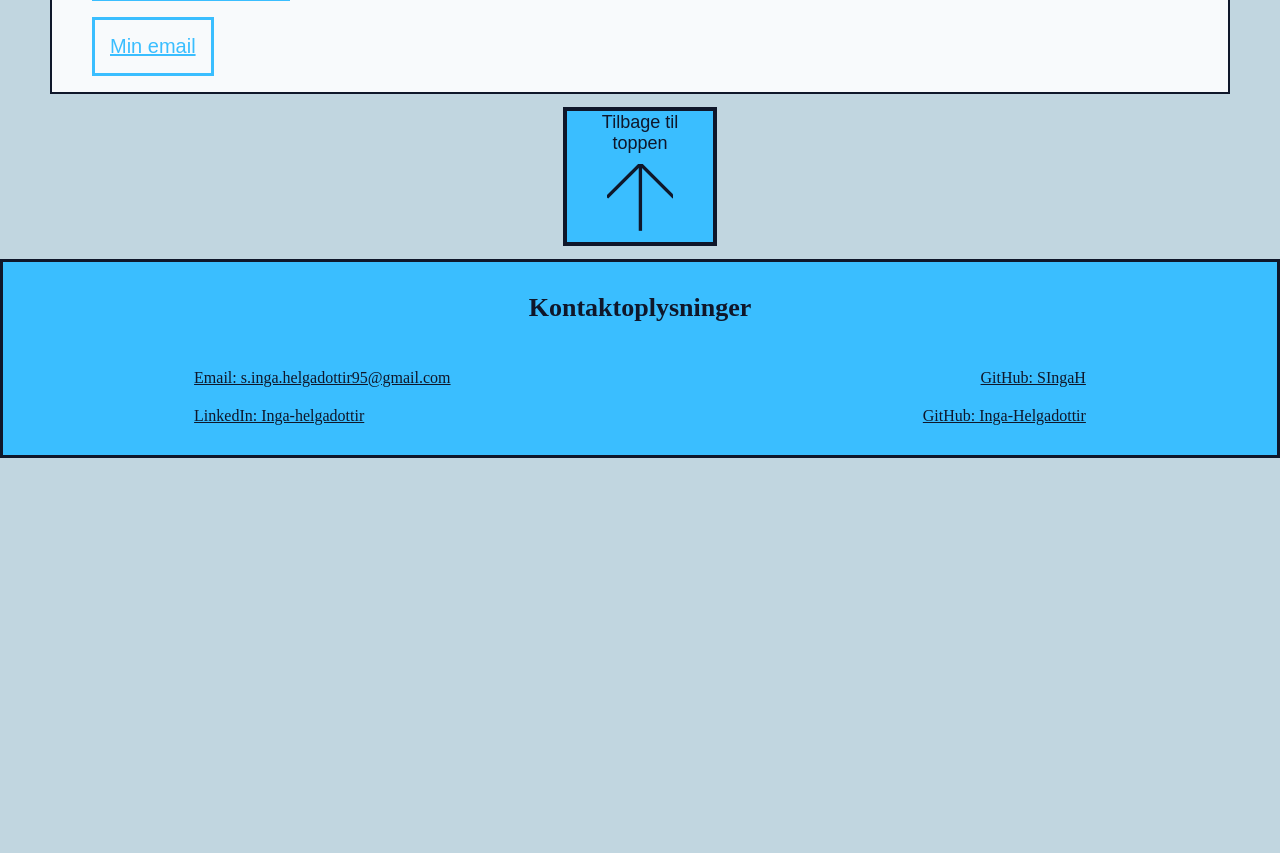
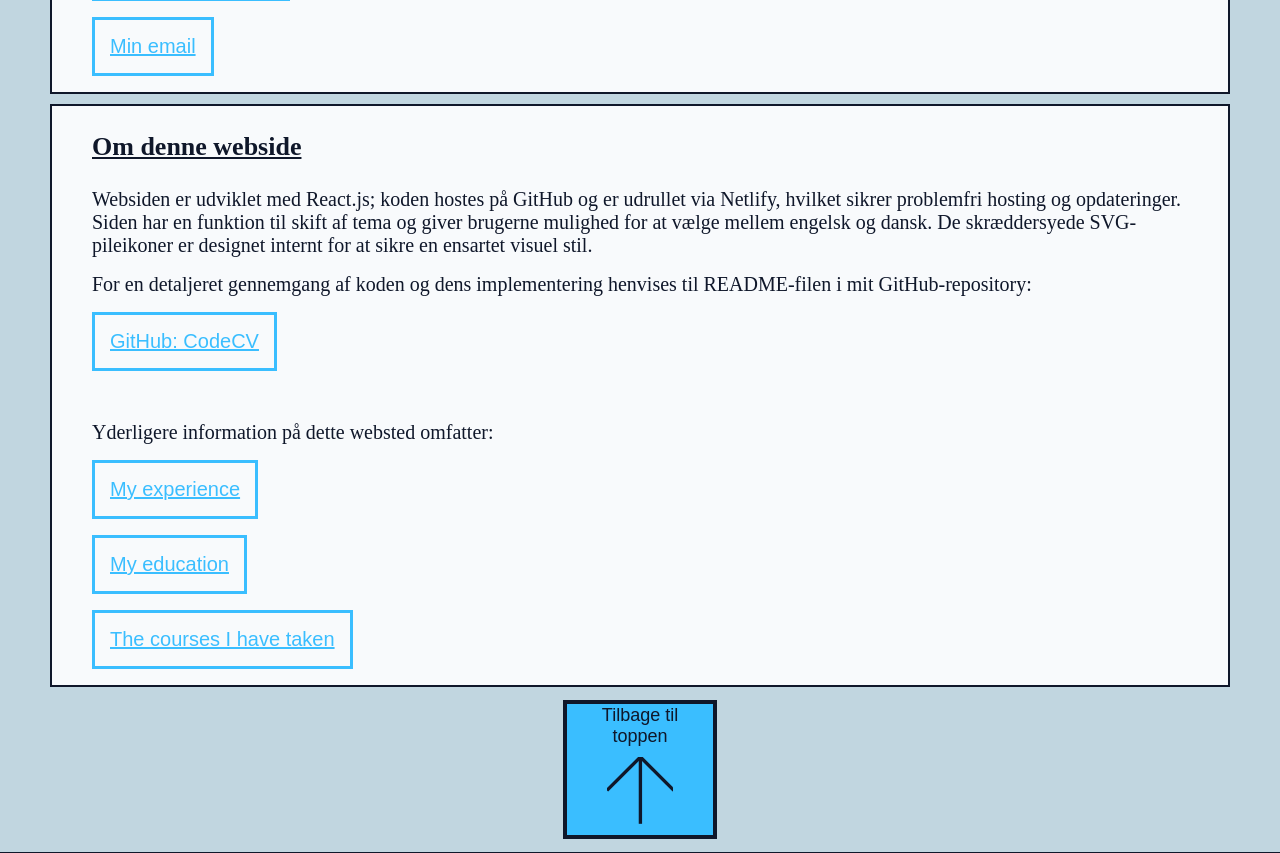
Before and after one commit to Inga-Helgadottir/CodeCV, a React (Create React App) app: page / in a window 1280 px wide. Shown: the part 1479-2332 px from the top of the page. Before the commit the page ends 1940 px from the top, so only its background shows below. Built offline with nearby package versions, Linux system fonts and the light colour scheme.

Commit message:
Added text for about this website

```diff
--- a/src/Text/Dansk.jsx
+++ b/src/Text/Dansk.jsx
@@ -72,6 +72,25 @@ export const AboutMeHeadingAndParagraph_dk = [
         text={"Min email"}
         target={"_blank"}
       />,
+    ],
+  },
+  {
+    location: "Om denne webside",
+    position: "",
+    date: "",
+    paragraphs: [
+      "Websiden er udviklet med React.js; koden hostes på GitHub og er udrullet via Netlify, hvilket sikrer problemfri hosting og opdateringer. Siden har en funktion til skift af tema og giver brugerne mulighed for at vælge mellem engelsk og dansk. De skræddersyede SVG-pileikoner er designet internt for at sikre en ensartet visuel stil.",
+      "For en detaljeret gennemgang af koden og dens implementering henvises til README-filen i mit GitHub-repository:",
+      <LinkButton
+        link={"https://github.com/Inga-Helgadottir/CodeCV"}
+        text={"GitHub: CodeCV"}
+        target={"_blank"}
+      />,
+      "",
+      "Yderligere information på dette websted omfatter:",
+      <LinkButton link={"/Experience"} text={"My experience"} />,
+      <LinkButton link={"/Education"} text={"My education"} />,
+      <LinkButton link={"/Courses"} text={"The courses I have taken"} />,
     ],
   },
 ];
--- a/src/Text/English.jsx
+++ b/src/Text/English.jsx
@@ -56,11 +56,6 @@ export const AboutMeHeadingAndParagraph_eng = [
         target={"_blank"}
       />,
       "",
-      "In this application there is information about:",
-      <LinkButton link={"/Experience"} text={"My experience"} />,
-      <LinkButton link={"/Education"} text={"My education"} />,
-      <LinkButton link={"/Courses"} text={"The courses I have taken"} />,
-      "",
       "Here is my contact information",
       <LinkButton
         link={"https://www.linkedin.com/in/inga-helgadottir/"}
@@ -72,6 +67,25 @@ export const AboutMeHeadingAndParagraph_eng = [
         text={"My email"}
         target={"_blank"}
       />,
+    ],
+  },
+  {
+    location: "About this website",
+    position: "",
+    date: "",
+    paragraphs: [
+      "This website was developed using React.js, with code hosted on GitHub and deployed via Netlify for seamless hosting and updates. It features a theme toggle functionality and allows users to switch between English and Danish. The custom SVG arrow icons were designed in-house to enhance visual consistency.",
+      "For a detailed overview of the code and its implementation, please refer to the README file in my GitHub repository:",
+      <LinkButton
+        link={"https://github.com/Inga-Helgadottir/CodeCV"}
+        text={"GitHub: CodeCV"}
+        target={"_blank"}
+      />,
+      "",
+      "Additional information available on this site includes:",
+      <LinkButton link={"/Experience"} text={"My experience"} />,
+      <LinkButton link={"/Education"} text={"My education"} />,
+      <LinkButton link={"/Courses"} text={"The courses I have taken"} />,
     ],
   },
 ];
```
